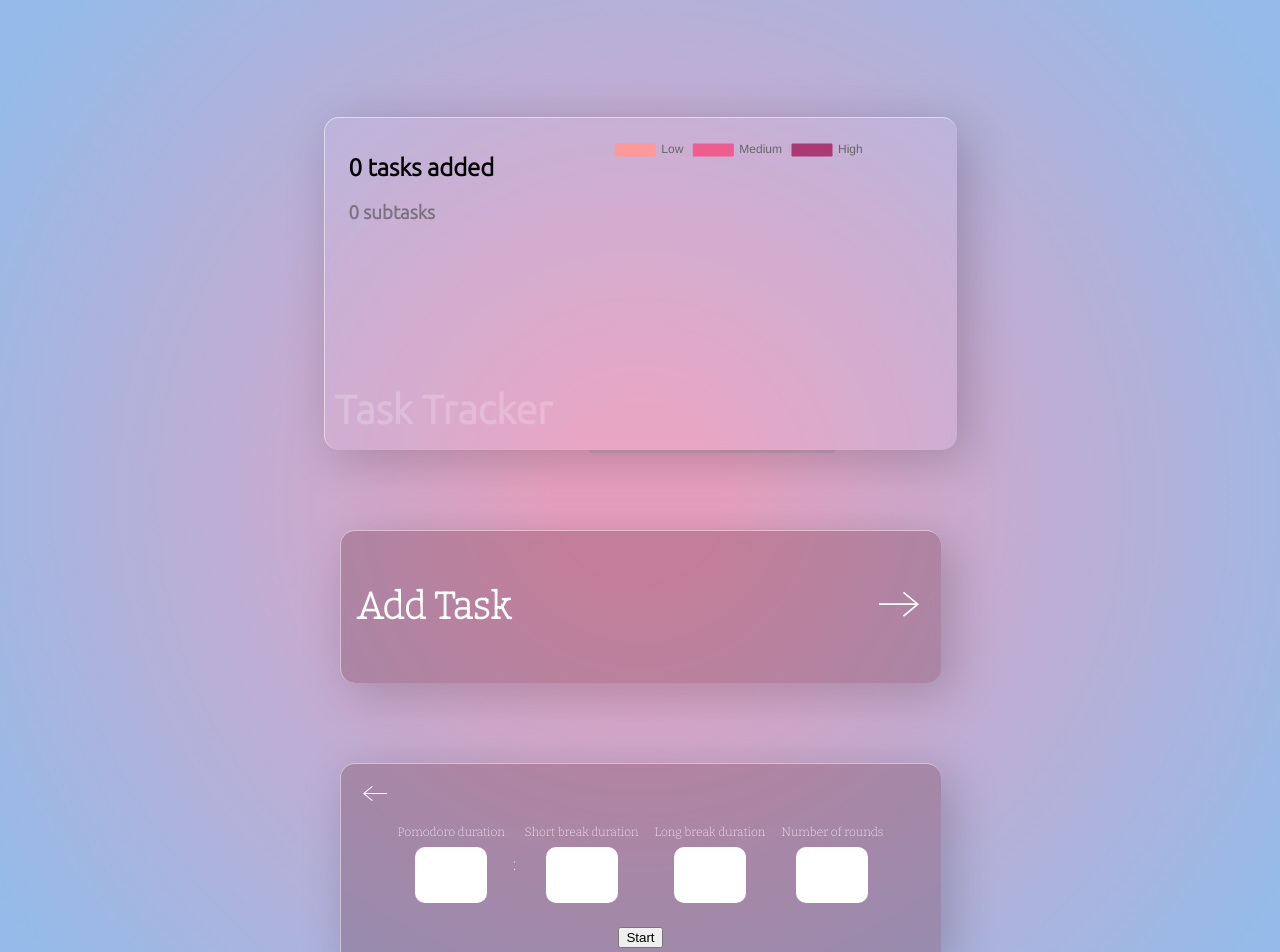
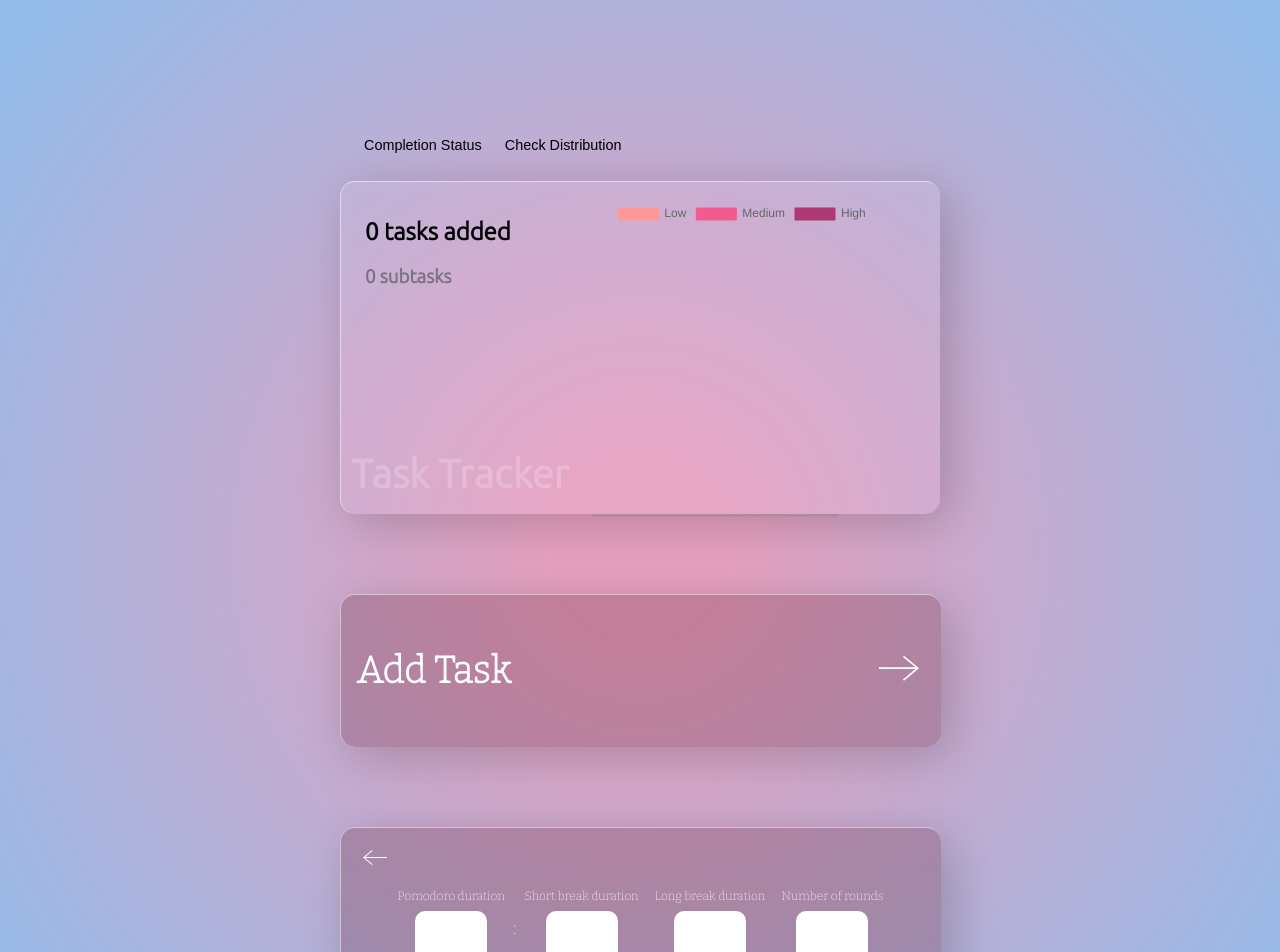
Before and after one commit to shwetaps605/Kallisto, a React (Create React App) app: page / in a window 1280 px wide. Shown: the part 60-1012 px from the top of the page. Built offline with nearby package versions, Linux system fonts and the light colour scheme; no server answers.

Commit message:
added some more styles

```diff
--- a/src/components/pomodoro-card/pomodoro-card.styles.scss
+++ b/src/components/pomodoro-card/pomodoro-card.styles.scss
@@ -42,7 +42,7 @@ input[type=number]::-webkit-outer-spin-button {
         &::before {
             content: '';
             position: absolute;
-            background-color: rgb(126, 155, 218);
+            background-color: rgb(179, 111, 148);
             top: 0;
             left: 0;
             bottom: 0;
@@ -85,7 +85,7 @@ input[type=number]::-webkit-outer-spin-button {
                 align-items: center;
                 margin-bottom: 1.5rem;
 
-                .form-group{
+                .form-group {
                     font-size: 0.75rem;
                     display: flex;
                     flex-direction: column;
@@ -102,7 +102,6 @@ input[type=number]::-webkit-outer-spin-button {
                         min-height: 50px;
                         max-width: 60px;
                         padding: .2rem 0 .2rem .75rem;
-
                     }
 
                     input:focus {
@@ -110,8 +109,21 @@ input[type=number]::-webkit-outer-spin-button {
                         outline: none;
                         background-color: thistle;
                     }
+
                 }
             }
+
+            #start-pomodoro-button {
+                cursor: pointer;
+                margin-top: 1.5rem;
+                min-height: 40px;
+                min-width: 100px;
+                background-color: #d34f70;
+                font-size: 1rem;
+                color: #fff;
+                border-radius:15px;
+                border: 1px solid #fff;
+        }
 
 
         }
--- a/src/components/task-card/task-card.component.jsx
+++ b/src/components/task-card/task-card.component.jsx
@@ -65,6 +65,13 @@ const TaskProgressCard = (props) => {
     }
 
     return (
+        <div className="task__cards">
+
+            <div className="section__toggles">
+                <button>Completion Status</button>
+                <button>Check Distribution</button>
+            </div>
+
             <div className="task__progress__card">
                 <div className="header">
                     <h1>Task Tracker</h1>
@@ -79,7 +86,15 @@ const TaskProgressCard = (props) => {
                         <Doughnut className='info__chart__img' data={data} />
                     </div>
                 </div>
+                <div className="completion__status__content">
+
                 </div>
+            </div>
+
+
+
+        </div>
+
     )
 }
 
--- a/src/components/task-card/task-card.styles.scss
+++ b/src/components/task-card/task-card.styles.scss
@@ -1,13 +1,41 @@
+.task__cards{
+    margin: auto;
+    max-width: 600px;
+
+    .section__toggles{
+        // background-color: thistle;
+        padding: 1em;
+        margin-bottom: .5em;
+        display: flex;
+        justify-content: flex-start;
+        align-items: center;
+
+        button {
+            cursor: pointer;
+            // background-color: azure;
+            margin-right: .5em;
+            font-size: 0.9rem;
+            padding: .25rem .5rem;
+        }
+
+        button:hover,
+        button:focus{
+            color: rgb(17, 17, 99);
+            border-bottom: 1px solid rgb(17, 17, 99);
+
+        }
+    }
+}
+
+
 .task__progress__card{
     position: relative;
     background-color: rgba(238, 214, 238, 0.1 );
     display: flex;
     flex-direction: column;
     padding: 1rem;
-    margin: auto;
-    max-width: 600px;
+
     border-radius:15px;
-    // align-items: center;
     justify-content: space-between;
     box-shadow: 10px 10px 50px rgba(0,0,0,0.2);
     border-top: 1.5px solid rgba(255,255,255,0.5);
```
Lines whose indentation alone changed are shown as unchanged.
